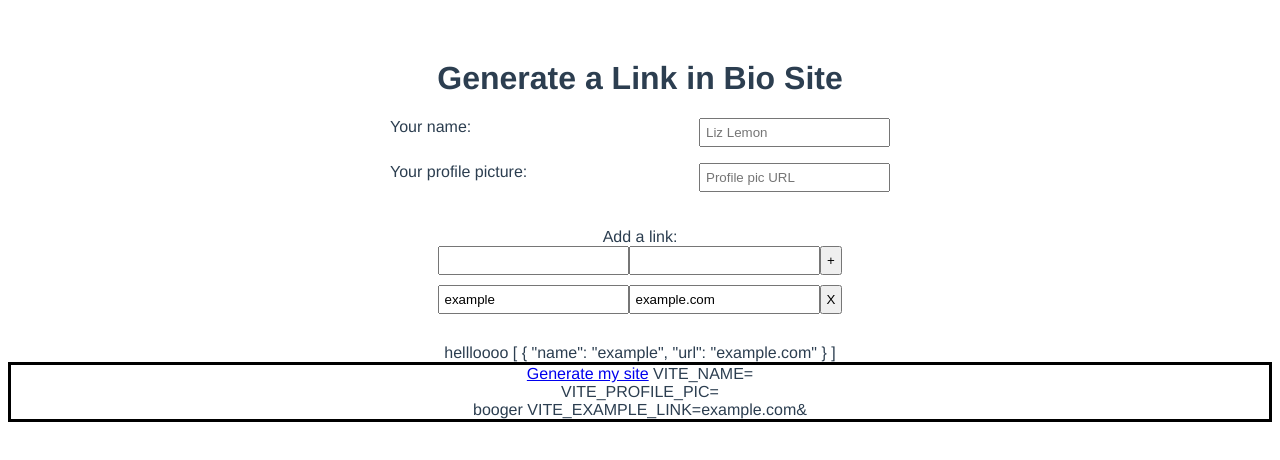
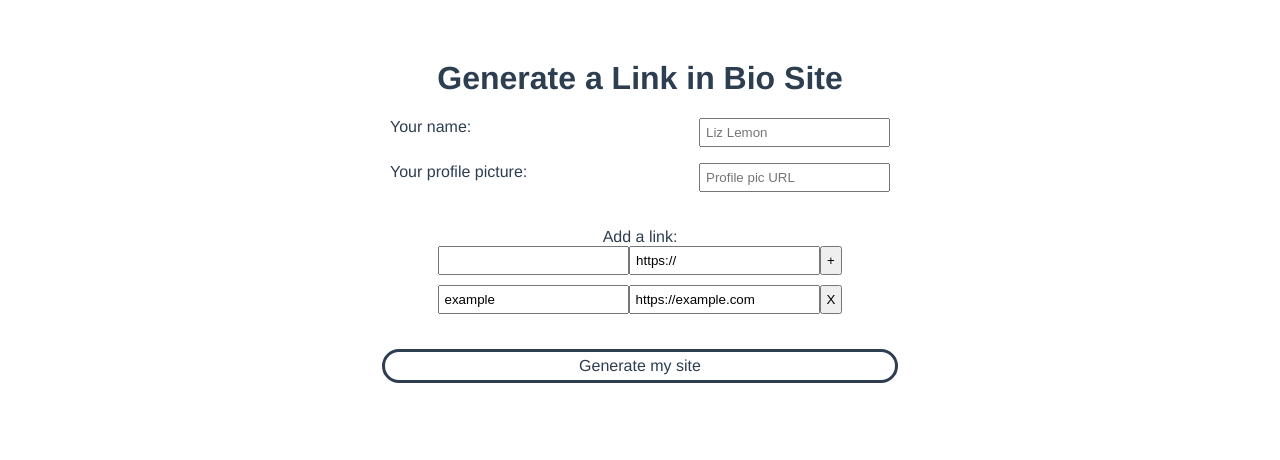
Before and after one commit to cassidoo/link-in-bio-generator, a Vue app: page / in a window 1280 px wide. Shown: the top 460 px of the page. Built offline with nearby package versions, Linux system fonts and the light colour scheme.

Commit message:
Site generator link correctly generates

```diff
--- a/src/App.vue
+++ b/src/App.vue
@@ -9,16 +9,8 @@
   </div>
 
   <List v-model:list="list" />
-  <!-- this is magic -->
 
-  <div>
-    hellloooo
-
-    {{ name }}
-    {{ propic }}
-    {{ list }}
-    <GenerateButton :name="name" :propic="propic" :list="list" />
-  </div>
+  <GenerateButton :name="name" :propic="propic" :list="list" />
 </template>
 
 <script>
@@ -36,7 +28,7 @@ export default {
       list: [
         {
           name: 'example',
-          url: 'example.com',
+          url: 'https://example.com',
         },
       ],
       name: '',
--- a/src/components/GenerateButton.vue
+++ b/src/components/GenerateButton.vue
@@ -1,12 +1,6 @@
 <template>
   <div class="generate-button">
     <a :href="siteLink">Generate my site</a>
-
-    VITE_NAME={{ name }} <br />
-    VITE_PROFILE_PIC={{ propic }}
-    <br />
-    booger
-    {{ convertListOfLinks() }}
   </div>
 </template>
 
@@ -42,23 +36,29 @@ export default {
         'VITE_PROFILE_PIC=' +
         this.propic +
         '&' +
-        this.convertListToLinks
+        this.convertListOfLinks()
       )
     },
   },
 }
-
-/**
-VITE_PROFILE_PIC=https://github.com/cassidoo.png
-VITE_NAME="Cassidy Williams"
-VITE_GITHUB_LINK=https://github.com/cassidoo
-VITE_TWITTER_LINK=https://twitter.com/cassidoo
-VITE_MY_PERSONAL_WEBSITE=https://cassidoo.co
- */
 </script>
 
 <style scoped>
-.generate-button {
-  border: 3px solid black;
+.generate-button a {
+  display: block;
+  border: 3px solid #2c3e50;
+  border-radius: 20px;
+  max-width: 500px;
+  padding: 5px;
+  margin-top: 5px;
+  margin-left: auto;
+  margin-right: auto;
+  text-decoration: none;
+  color: #2c3e50;
+  background: white;
+}
+.generate-button a:hover {
+  background: #2c3e50;
+  color: white;
 }
 </style>
--- a/src/components/HelloWorld.vue
+++ /dev/null
@@ -1,39 +0,0 @@
-<template>
-  <h1>{{ msg }}</h1>
-
-  <p>
-    <a href="https://vitejs.dev/guide/features.html" target="_blank"> Vite Documentation </a>
-    |
-    <a href="https://v3.vuejs.org/" target="_blank">Vue 3 Documentation</a>
-  </p>
-
-  <button type="button" @click="state.count++">count is: {{ state.count }}</button>
-  <p>
-    Edit
-    <code>components/HelloWorld.vue</code> to test hot module replacement.
-  </p>
-</template>
-
-<script setup>
-import { defineProps, reactive } from 'vue'
-
-defineProps({
-  msg: String,
-})
-
-const state = reactive({ count: 0 })
-
-/**
-VITE_PROFILE_PIC=https://github.com/cassidoo.png
-VITE_NAME="Cassidy Williams"
-VITE_GITHUB_LINK=https://github.com/cassidoo
-VITE_TWITTER_LINK=https://twitter.com/cassidoo
-VITE_MY_PERSONAL_WEBSITE=https://cassidoo.co
- */
-</script>
-
-<style scoped>
-a {
-  color: #42b983;
-}
-</style>
--- a/src/components/List.vue
+++ b/src/components/List.vue
@@ -19,7 +19,7 @@ export default {
   },
   data() {
     return {
-      newItem: {},
+      newItem: { name: '', url: 'https://' },
     }
   },
   props: {
@@ -31,7 +31,7 @@ export default {
   methods: {
     addItem() {
       this.$emit('update:list', [...this.list, this.newItem])
-      this.newItem = {}
+      this.newItem = { name: '', url: 'https://' }
     },
     removeItem(index) {
       this.list.splice(index, 1)
```
